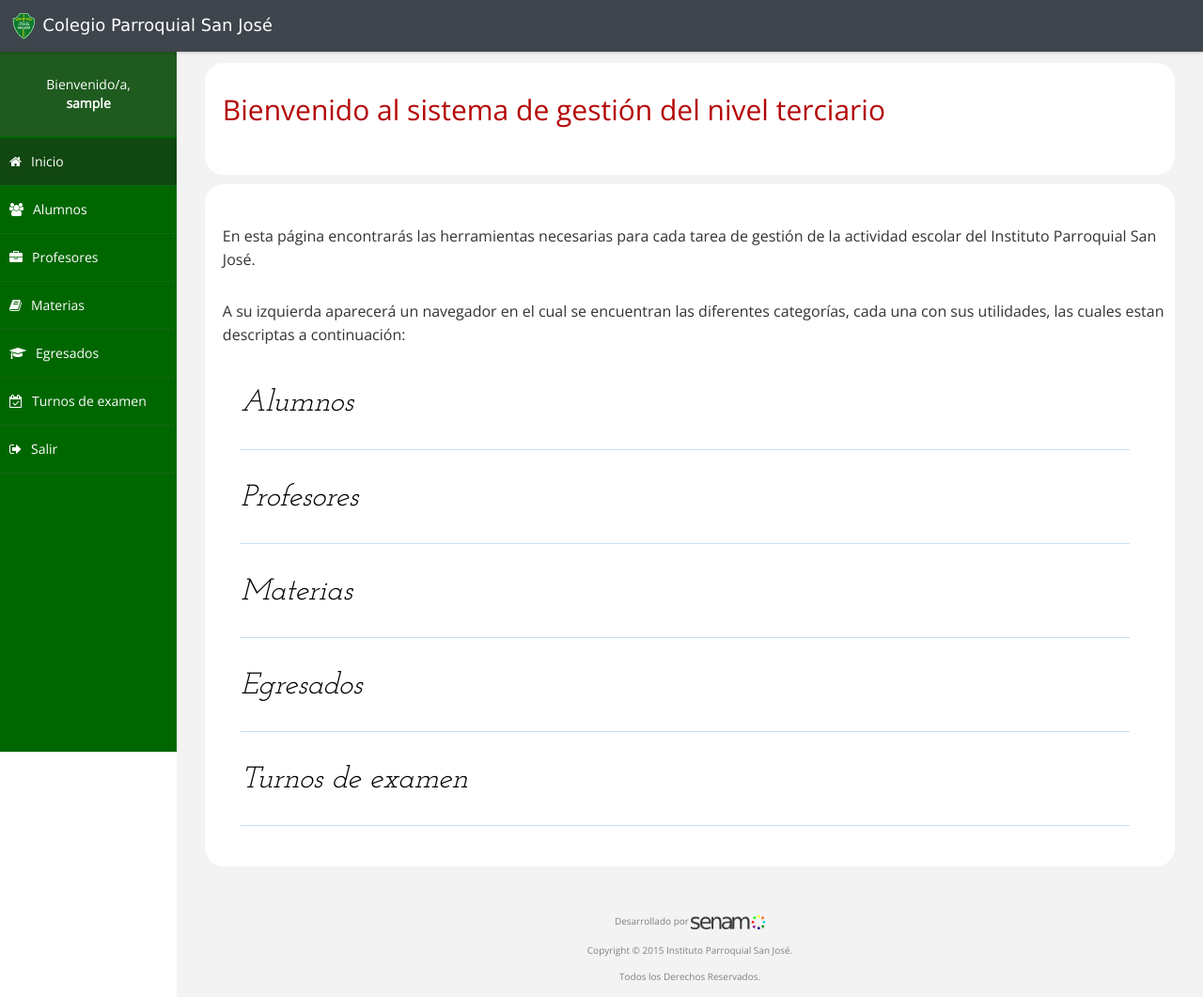
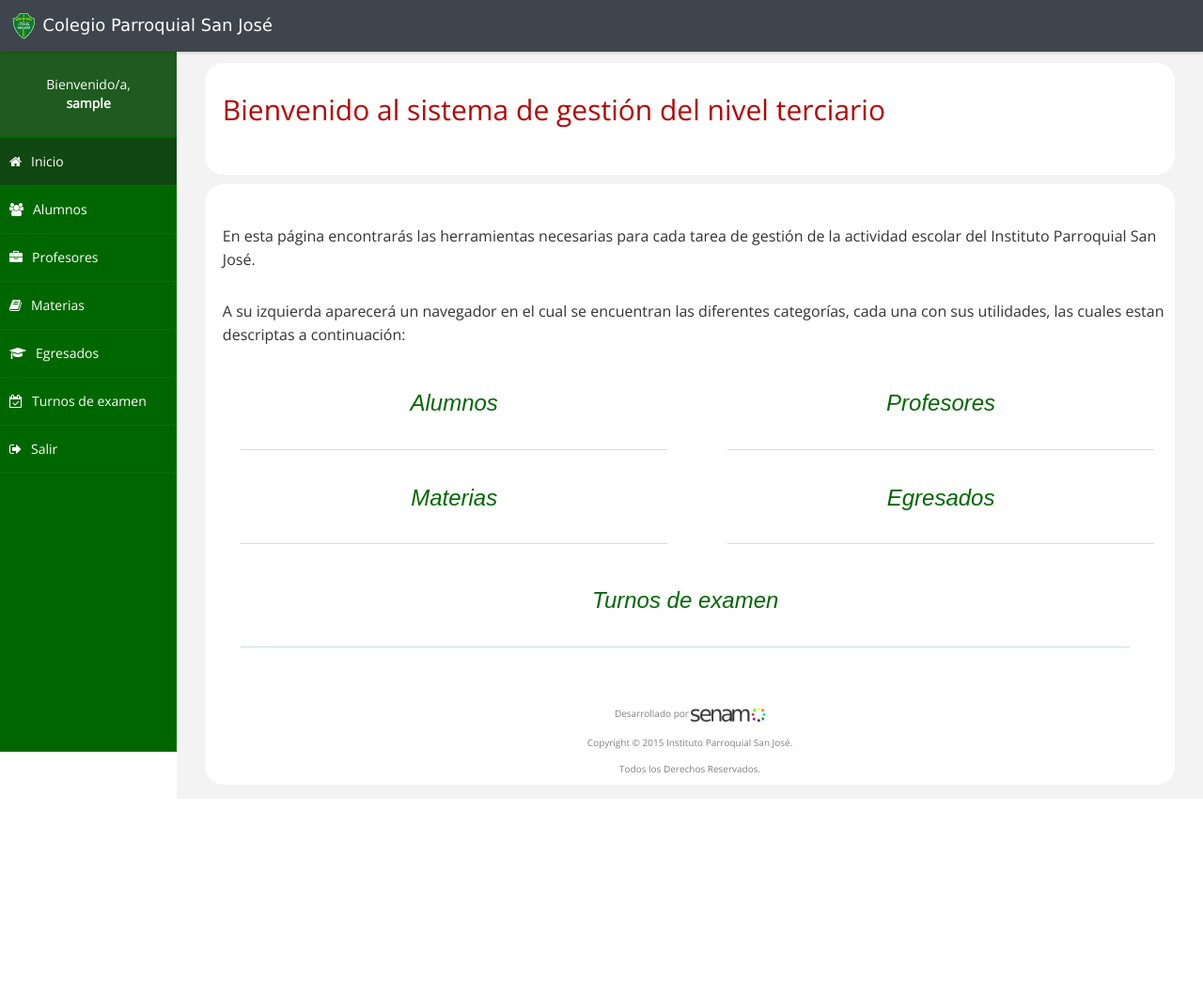
Before and after one commit to SenamVillada/proyectoSanJose, a Django app: page / in a window 1280 px wide. Shown: the whole page at 94% size. After the commit the page ends 822 px from the top, so only its background shows below. Run offline with Django 3.2, Linux system fonts and the light colour scheme; the visitor is signed in with stand-in values (Sample User, id 1); some libraries are stand-ins or nearby versions.

Commit message:
Termine de cambiar el inicio en la vista de administrador

```diff
--- a/matriculas/static/css/style.css
+++ b/matriculas/static/css/style.css
@@ -5,8 +5,9 @@
 	margin:30px auto;
 }
 .st-accordion{
-    width:100%;
+    width:50%;
     margin: 0 auto;
+		float: left;
 }
 .st-accordion ul li{
 		width:95%;
@@ -19,10 +20,11 @@
     border-top:none;
 }
 .st-accordion ul li > a{
-		font-family: 'Josefin Slab',Georgia, serif;
+		font-family: Arial, Helvetica, sans-serif;
     text-shadow: 1px 1px 1px #fff;
-		color: #000;
-    font-size: 32px;
+		color: #006700;
+		text-align: center;
+    font-size: 24px;
     display: block;
 	position: relative;
     line-height: 100px;
@@ -51,7 +53,7 @@
 	transition:  all 0.2s ease-in-out;
 }
 .st-accordion ul li > a:hover{
-    color: #000;
+    color: #FF0000;
 		text-decoration: none;
 }
 .st-accordion ul li > a:hover span{
@@ -59,7 +61,7 @@
 	right: 10px;
 }
 .st-accordion ul li > a:active{
-    color: #000;
+    color: #006700;
 }
 .st-accordion ul li > a:active span{
 	opacity:1;
@@ -73,7 +75,7 @@
 	right: 10px;
 }
 .st-accordion ul li.st-open > a{
-    color: #000;
+    color: #006700;
 }
 .st-accordion ul li.st-open > a span{
 	-webkit-transform:rotate(180deg);
@@ -102,3 +104,7 @@
 		font-size:36px;
 	}
 }
+#divinicio{
+		float: left;
+		width: 50%;
+}
--- a/matriculas/templates/inicio.html
+++ b/matriculas/templates/inicio.html
@@ -91,46 +91,48 @@
 						<div id="page-inner-cuerpo">
                 <div class="row" >
                     <h5 style="margin-left: 2%;"><p>En esta página encontrarás las herramientas necesarias para cada tarea de gestión de la actividad escolar del Instituto Parroquial San José.</p><p>A su izquierda aparecerá un navegador en el cual se encuentran las diferentes categorías, cada una con sus utilidades, las cuales estan descriptas a continuación:</p><h5>
-								<div id="st-accordion" class="st-accordion">
+								<div id="st-accordionizq" class="st-accordion">
                     <ul>
                         <li>
                             <a href="#"><i>Alumnos</i><span class="st-arrow">Open or Close</span></a>
                             <div class="st-content">
-                                <p>En esta sección podremos:
-																<br>· 	Agregar alumnos<br>· 	Buscar y ver información personal<br>· 	Matricularlos en materias<br>· 	Ver sus matriculas y su condicion</p>
+                                <p>En esta sección podremos agregar alumnos, buscarlos y ver su información personal, matricularlos en materias, ver sus matriculas y su condicion de aprobación.</p>
                             </div>
                         </li>
 												<li>
+                            <a href="#"><i>Materias</i><span class="st-arrow">Open or Close</span></a>
+                            <div class="st-content">
+                                <p>En esta seccion se podrá agregar materias y cursos, y ver las materias que se dictan en el instituto con sus respectivas caracteristicas como se muestra a continuacion:<br>- Nombre de la Materia<br>- Profesor<br>- Correlativas de Cursado<br>- Tipo de Materia<br>- Correlativas de Rendir<br>- Lista de alumnos (nombre y DNI de cada alumno que la cursa)<br>- Horario</p>
+                            </div>
+                        </li>
+											</ul>
+										</div>
+										<div id="st-accordionder" class="st-accordion">
+                    <ul>
+                        <li>
                             <a href="#"><i>Profesores</i><span class="st-arrow">Open or Close</span></a>
                             <div class="st-content">
-                                <p>It showed a lady fitted out with a fur hat and fur boa who sat upright, raising a heavy fur muff that covered the whole of her lower arm towards the viewer. Gregor then turned to look out the window at the dull weather.</p>
-                                <p>Drops of rain could be heard hitting the pane, which made him feel quite sad.</p>
-                            </div>
-                        </li>
-                        <li>
-                            <a href="#"><i>Materias</i><span class="st-arrow">Open or Close</span></a>
-                            <div class="st-content">
-                                <p>It showed a lady fitted out with a fur hat and fur boa who sat upright, raising a heavy fur muff that covered the whole of her lower arm towards the viewer. Gregor then turned to look out the window at the dull weather.</p>
-                                <p>Drops of rain could be heard hitting the pane, which made him feel quite sad.</p>
-                            </div>
-                        </li>
-                        <li>
-                            <a href="#"><i>Egresados</i><span class="st-arrow">Open or Close</span></a>
-                            <div class="st-content">
-                                <p>No one rejects, dislikes, or avoids pleasure itself, because it is pleasure, but because those who do not know how to pursue pleasure rationally encounter consequences that are extremely painful.</p>
-                                <p>Nor again is there anyone who loves or pursues or desires to obtain pain of itself, because it is pain, but because occasionally circumstances occur in which toil and pain can procure him some great pleasure.</p>
+                                <p>En esta sección se podrán ver los profesores que hay en la institucion, sus datos personales con posibilidad de edición, sus horarios, licencias que se ha tomado, y los cargos que posee.</p>
                             </div>
                         </li>
 												<li>
+                            <a href="#"><i>Egresados</i><span class="st-arrow">Open or Close</span></a>
+                            <div class="st-content">
+                                <p>En esta sección se detallan los egresados del instituto con sus datos personales y año de egreso.</p>
+                            </div>
+                        </li>
+											</ul>
+										</div>
+										<div id="st-accordioncen" class="st-accordion" style="width: 100% !important;float: center !important;text-align:center;">
+                    <ul>
+                        <li>
                             <a href="#"><i>Turnos de examen</i><span class="st-arrow">Open or Close</span></a>
                             <div class="st-content">
-                                <p>It showed a lady fitted out with a fur hat and fur boa who sat upright, raising a heavy fur muff that covered the whole of her lower arm towards the viewer. Gregor then turned to look out the window at the dull weather.</p>
-                                <p>Drops of rain could be heard hitting the pane, which made him feel quite sad.</p>
+                                <p>Aquí encontraremos informacion sobre los exámenes a rendir en el instituto (nombre de la materia y profesor que la dicta). Además encontraremos un campo de observaciones en el que el profesor puede escribir lo que crea necesario</p>
                             </div>
                         </li>
-                    </ul>
-                </div>
-                </div><br>
+											</ul>
+										</div><br>
             </div>
              <!-- /. PAGE INNER  -->
 					<footer style="width:100%; text-align:center; font-size:10px; margin-top:5%; color:grey;">
@@ -147,7 +149,21 @@
         <script type="text/javascript">
             $(function() {
 
-							$('#st-accordion').accordion();
+							$('#st-accordionizq').accordion();
+
+            });
+        </script>
+				<script type="text/javascript">
+            $(function() {
+
+							$('#st-accordionder').accordion();
+
+            });
+        </script>
+				<script type="text/javascript">
+            $(function() {
+
+							$('#st-accordioncen').accordion();
 
             });
         </script>
```
Also changed, not shown: 1 other file.
